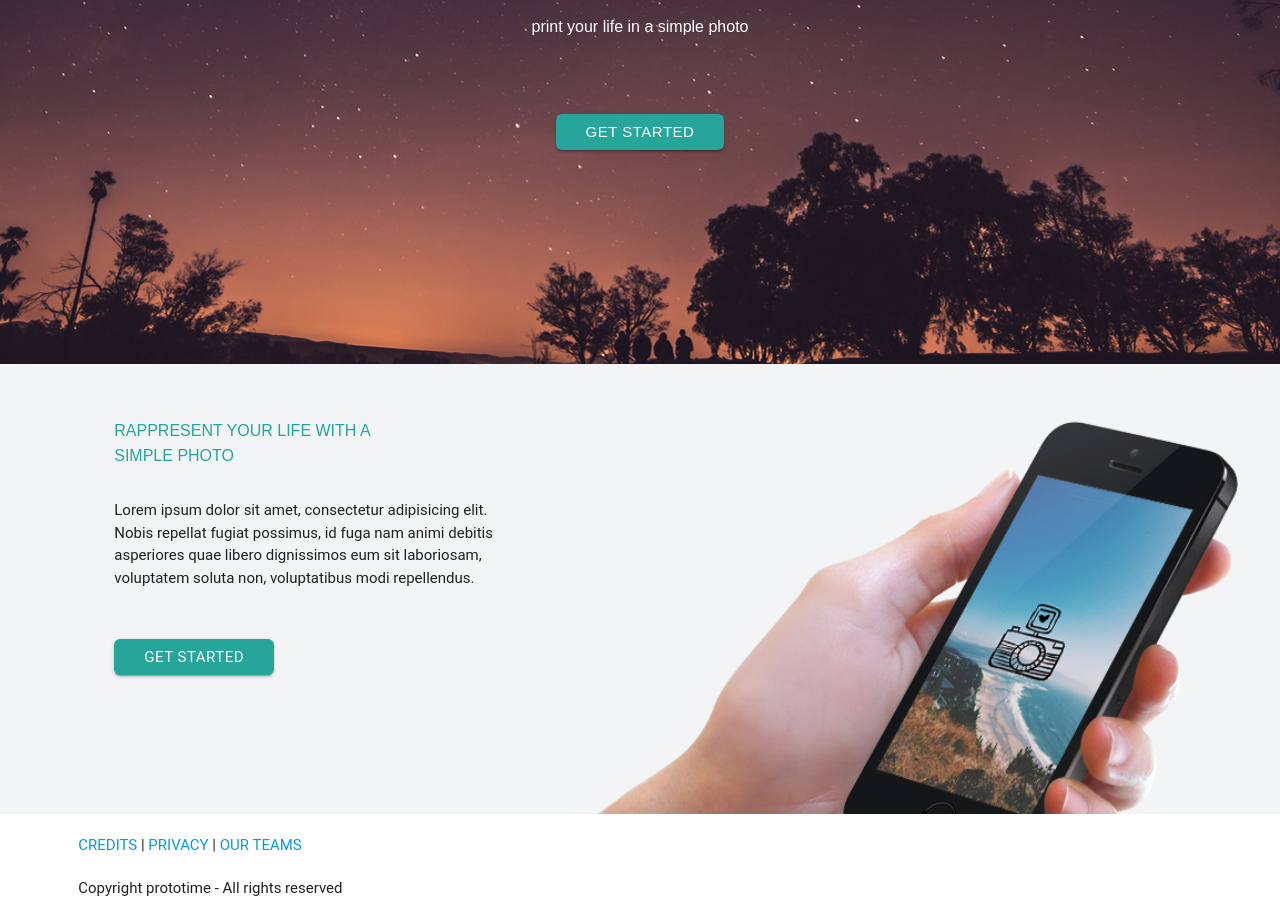
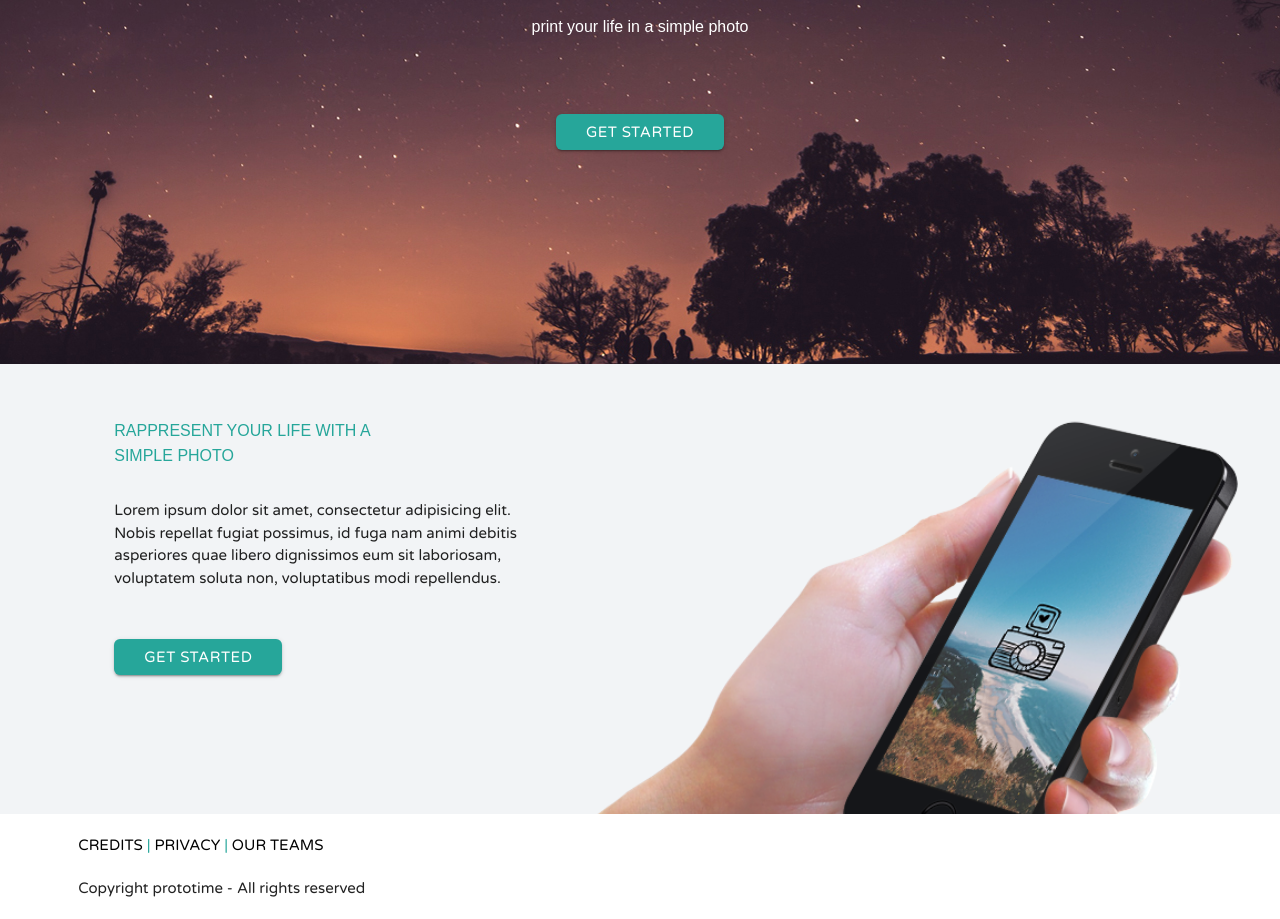
Before and after one commit to tnya/photolab, a website: page index.html in a window 1280 px wide. Shown: the part 336-1255 px from the top of the page. Drawn offline with Linux system fonts and the light colour scheme; a web font is replaced by a local one.

Commit message:
footer ok

```diff
--- a/assets/sass/_bases.scss
+++ b/assets/sass/_bases.scss
@@ -12,4 +12,5 @@ body {
 	border-radius: 6px;
 	background-color:#26a69a;
 	margin-top: 50px;
+	font-family: "Varela Round", sans-serif;
 }
--- a/assets/sass/_style.scss
+++ b/assets/sass/_style.scss
@@ -57,6 +57,7 @@ nav{
 		}
 			p{
 				margin-top:35px;
+				font-family: "Varela Round", sans-serif;
 			}
 	}
 	.img-phone{
@@ -72,5 +73,14 @@ nav{
 
 .footer-text{
 		padding-left: 67px;
-
+		margin-bottom: 0;
+		p{
+			font-family: "Varela Round", sans-serif;
+			a{
+				color:black;
+			}
+			span{
+				color: #26a69a;
+			}
+		}
 }
--- a/assets/sass/_variables.scss
+++ b/assets/sass/_variables.scss
@@ -1,2 +1 @@
-
-$verde: #26a69a;
+/*Por que no me funcionan las variables?*/
--- a/index.html
+++ b/index.html
@@ -60,7 +60,7 @@
 		<div class="container-fluid footer-text">
 			<div class="row">
 				<div class="col l6 m12 s12">
-					<p><a href="">CREDITS</a> | <a href="">PRIVACY</a> | <a href="">OUR TEAMS</a></p>
+					<p><a href="">CREDITS</a><span> | </span><a href="">PRIVACY</a><span> | </span><a href="">OUR TEAMS</a></p>
 				</div>
 			</div>
 			<div class="row">
```
Also changed, not shown: dist/css/style.min.css.
